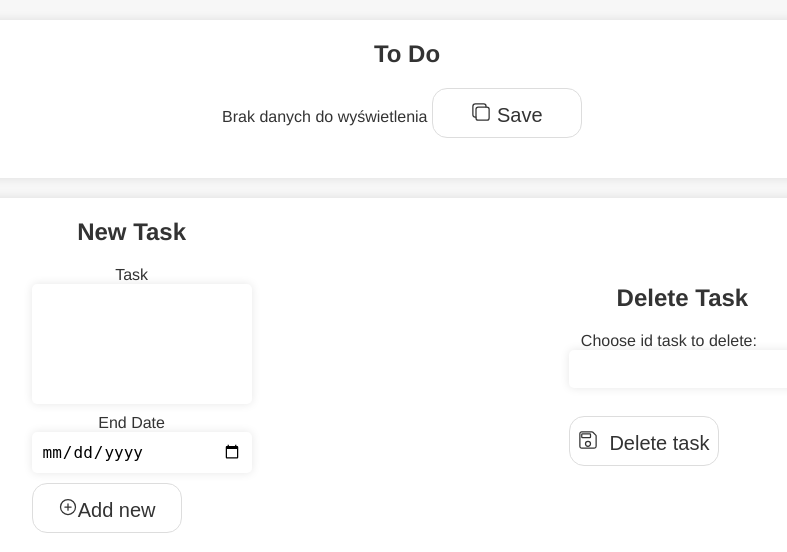
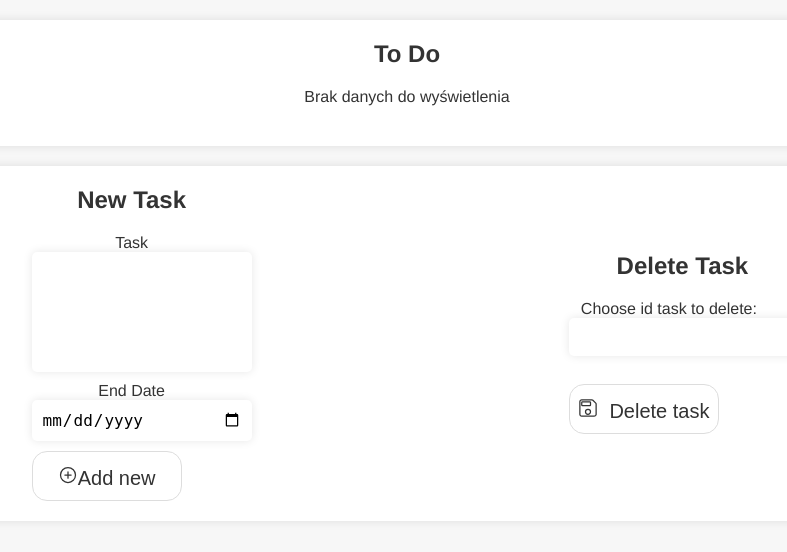
Before and after one commit to Pawiu2379/notion-clone, a PHP site: page /logged/subpages/todo.php in a window 1280 px wide. Shown: the part 94-646 px from the top of the page, without its empty margins (233-1020 px from the left). Run offline with PHP 8.4, Linux system fonts and the light colour scheme; the visitor is signed in with stand-in values (Sample User, id 1); data comes from the database, SQL or seed files in the repository.

Commit message:
style in todo subpage

```diff
--- a/logged/index.php
+++ b/logged/index.php
@@ -40,7 +40,7 @@
         <section id="calendar_shortcut" class="shortcut">
             <h1>Calendar</h1>
             <div class="calendar " id="calendar">
-                <?php include 'functions/create-calendar.php' ?>
+<!--                --><?php //include 'functions/create-calendar.php' ?>
             </div>
             <div id="event">
 
--- a/logged/subpages/todo.php
+++ b/logged/subpages/todo.php
@@ -29,22 +29,10 @@
 <main>
 <section id="todo_shortcut" class="shortcut">
             <h1>To Do</h1>
-<!--            <form action="../subpages/todo.php" method="post" >-->
-<!--                <label for="sort">-->
-<!--                    <select name="sort" id="sort">Sort By:-->
-<!--                        <option value="1">By date</option>-->
-<!--                        <option value="2">By status</option>-->
-<!--                    </select>-->
-<!--                        --><?php //
-//                        $_SESSION['sort'] = $_POST['sort']
-//                        ?>
-<!--                        <button class="sort" type="submit"></button>-->
-<!--                </label>-->
-<!--            </form>-->
+
             <div class ="todo">
                 <form action="../functions/edit-task.php" method="post">
                 <?php include '../functions/todo.php'; ?>
-                <button type="submit"  class="button" id="open-tasks"> <ion-icon name="copy-outline"></ion-icon></ion-icon> Save</button>
                 </form>
             </div>
 </section>
--- a/logged/todov2.js
+++ b/logged/todov2.js
@@ -19,10 +19,6 @@
                     console.log(xhr.responseText);
                 }
             });
-
-
-
-
         }else{
             var checkboxValue = this.value
             query = `UPDATE tasks
```
